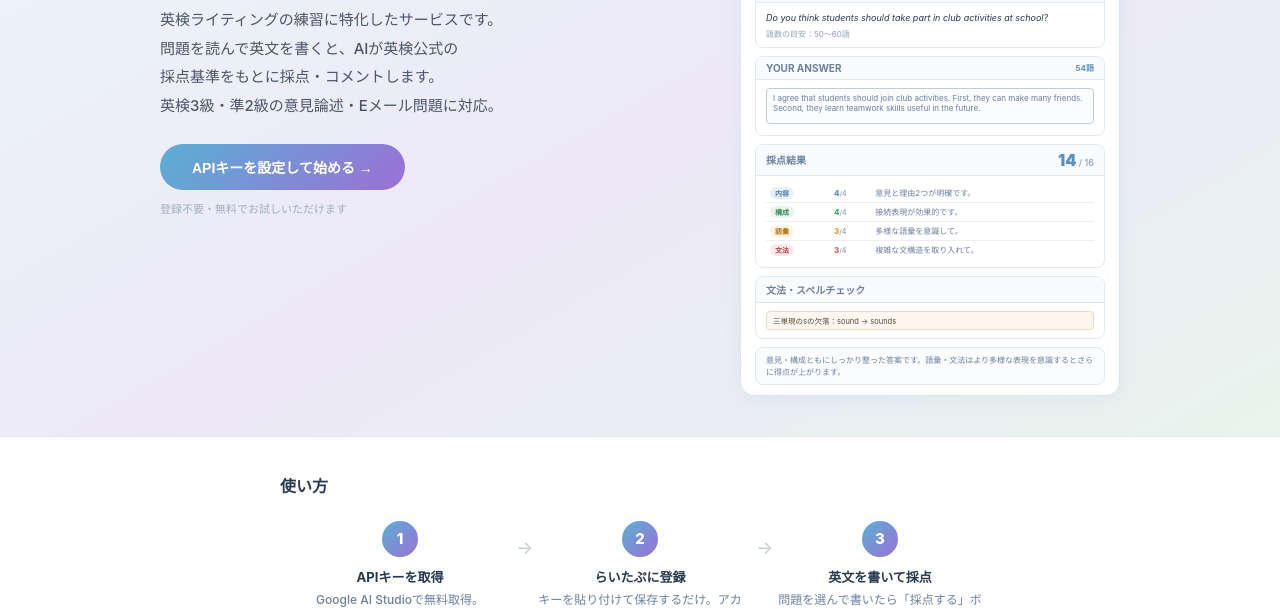
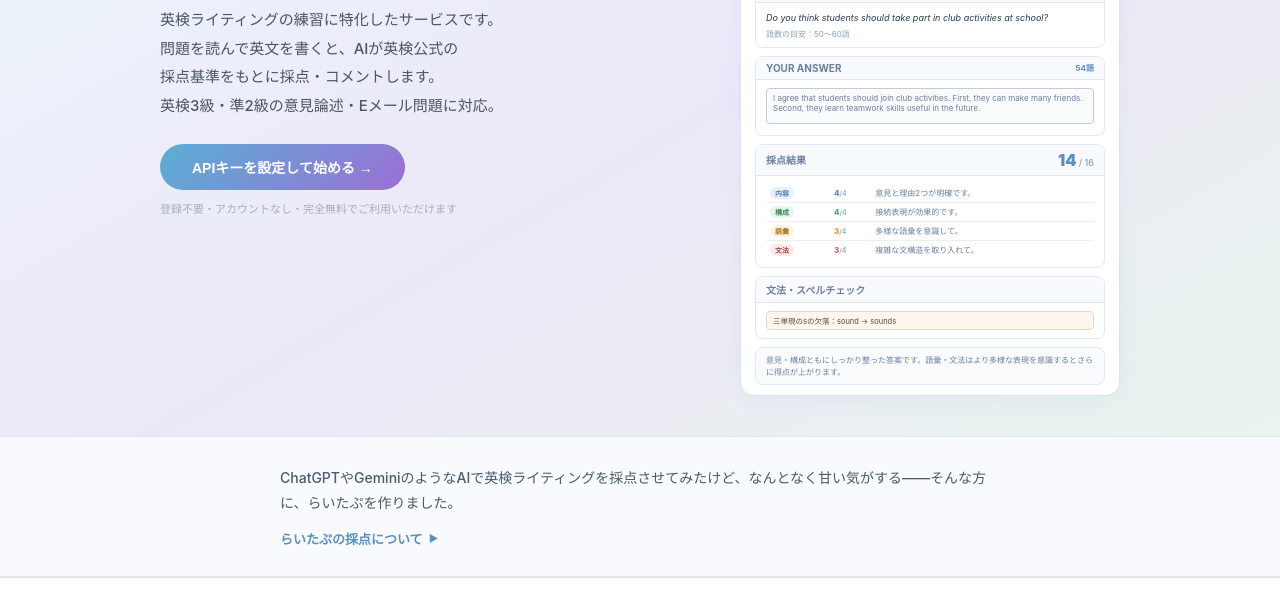
Before and after one commit to hachiyamasami/writapu, a plain HTML site: page index.html in a window 1280 px wide. Shown: the part 192-801 px from the top of the page. Drawn offline with Linux system fonts and the light colour scheme.

Commit message:
feat #3: ヒーローと使い方の間に採点説明アコーディオンを追加
Co-Authored-By: Claude Sonnet 4.6 <noreply@anthropic.com>

```diff
--- a/index.html
+++ b/index.html
@@ -38,7 +38,7 @@
           英検3級・準2級の意見論述・Eメール問題に対応。
         </p>
         <button class="btn-primary" id="landing-cta">APIキーを設定して始める →</button>
-        <div class="btn-note">登録不要・無料でお試しいただけます</div>
+        <div class="btn-note">登録不要・アカウントなし・完全無料でご利用いただけます</div>
       </div>
       <div class="hero-right">
         <div class="preview-label">PREVIEW</div>
@@ -107,6 +107,21 @@
     </div>
   </div>
 
+  <div class="about-scoring">
+    <div class="about-scoring-inner">
+      <p class="about-scoring-intro">ChatGPTやGeminiのようなAIで英検ライティングを採点させてみたけど、なんとなく甘い気がする——そんな方に、らいたぷを作りました。</p>
+      <details class="scoring-details">
+        <summary class="scoring-summary">らいたぷの採点について <span class="scoring-arrow">▶</span></summary>
+        <div class="scoring-body">
+          <p>一般的なAIチャットは「褒め上手」です。英検ライティングに必要な内容・構成・語彙・文法の4観点を正確に採点するより、「良い返答をする」ように最適化されているため、採点が甘くなりやすいという特性があります。</p>
+          <p>らいたぷでは英検の採点基準に沿ったプロンプトを設計し、特定の観点で減点が発生する場合にその理由を明示するよう指示しています。「なんとなく高い点数」ではなく、改善すべきポイントを把握できる採点を目指しています。</p>
+          <p>ただし、AIによる採点である以上、英検本番の採点結果を保証するものではありません。合否判定の参考にはせず、練習・フィードバックのツールとして活用してください。</p>
+          <p>英検本番に近い難易度で練習したい方には、英検公式のウェブサイトや過去問をあわせてご活用いただくことをおすすめします。</p>
+        </div>
+      </details>
+    </div>
+  </div>
+
   <div class="how">
     <div class="how-inner">
       <div class="sec-title">使い方</div>
@@ -136,7 +151,7 @@
 
   <div class="cta">
     <button class="cta-btn" id="landing-cta2">APIキーを設定して始める →</button>
-    <div class="cta-sub">登録不要・アカウントなし・完全無料でお試しいただけます</div>
+    <div class="cta-sub">登録不要・アカウントなし・完全無料でご利用いただけます</div>
   </div>
 
   <div class="landing-promo">
--- a/style.css
+++ b/style.css
@@ -206,6 +206,53 @@ body {
   font-weight: 500;
 }
 .how-note strong { font-weight: 700; color: #2a3a50; }
+
+/* ===== ABOUT SCORING ACCORDION ===== */
+.about-scoring {
+  background: #f8fafd;
+  border-top: 0.5px solid #e0e8f0;
+  border-bottom: 0.5px solid #e0e8f0;
+  padding: 28px 32px;
+}
+.about-scoring-inner { max-width: 720px; margin: 0 auto; }
+.about-scoring-intro {
+  font-size: 14px;
+  color: #4a5a70;
+  line-height: 1.8;
+  margin: 0 0 14px;
+  font-weight: 500;
+}
+.scoring-details { border: none; }
+.scoring-summary {
+  font-size: 13px;
+  font-weight: 700;
+  color: #5a8fc4;
+  cursor: pointer;
+  list-style: none;
+  display: flex;
+  align-items: center;
+  gap: 6px;
+  user-select: none;
+}
+.scoring-summary::-webkit-details-marker { display: none; }
+.scoring-arrow {
+  font-size: 10px;
+  transition: transform 0.2s;
+  display: inline-block;
+}
+.scoring-details[open] .scoring-arrow { transform: rotate(90deg); }
+.scoring-body {
+  margin-top: 14px;
+  padding-top: 14px;
+  border-top: 1px solid #e8eef6;
+}
+.scoring-body p {
+  font-size: 13px;
+  color: #4a5a70;
+  line-height: 1.85;
+  margin: 0 0 12px;
+}
+.scoring-body p:last-child { margin-bottom: 0; }
 
 /* CTA section */
 .cta {
```
